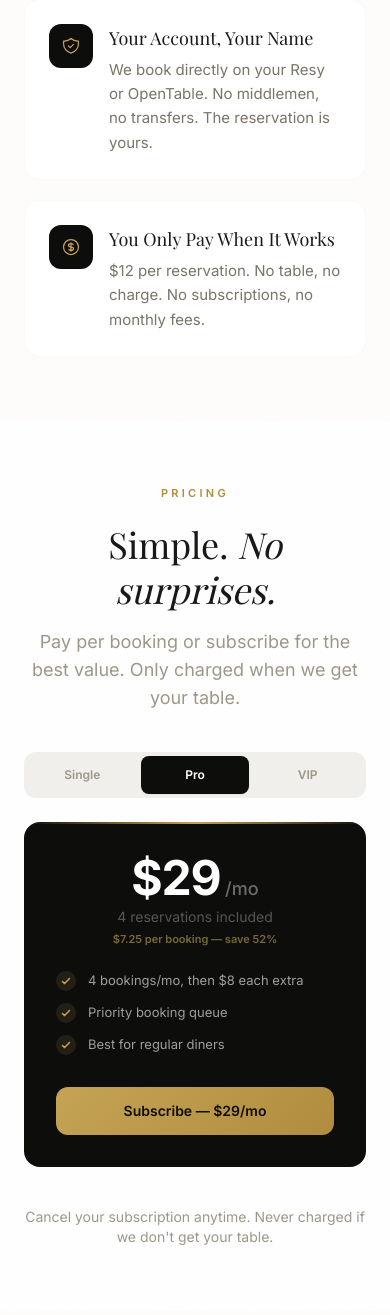
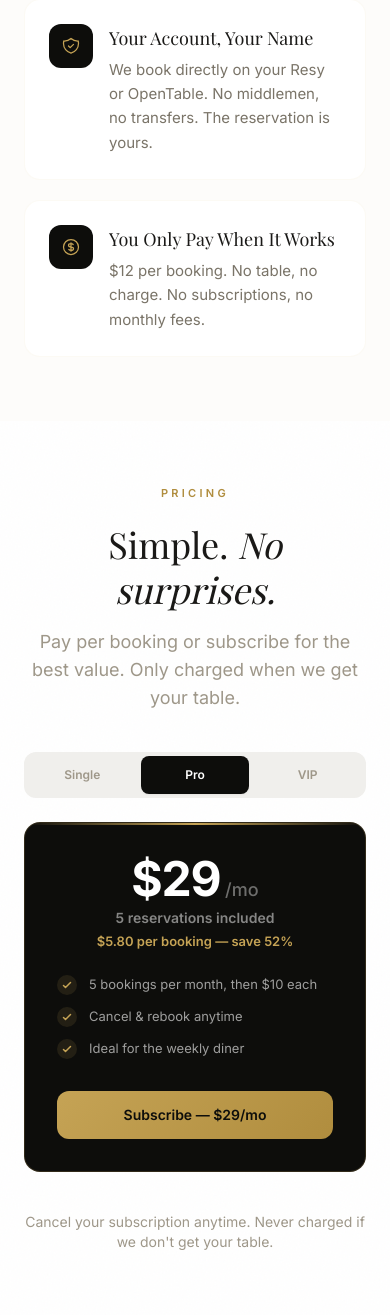
Before and after one commit to rockstarade/tablemate, a Python web app: template src/tablement/web/templates/landing_v8.html in a window 390 px wide. Shown: the part 2627-3942 px from the top of the page. Run offline with Jinja, Linux system fonts and the light colour scheme; the template is opened without the code that fills it, so the values that code supplies are empty; some libraries are stand-ins or nearby versions; some web fonts are replaced.

Commit message:
Welcome popup for new users + pricing overhaul
Welcome:
- After entering first name, show a celebratory welcome popup
- "Welcome to TablePass, [name]!" with gradient name, subtext, "Let's go" button
- Auto-dismisses after 3.5s or click to dismiss
- Smooth scale+fade animation, works on mobile and desktop

Pricing (landing_v8):
- Single: $15 → $12, thicker border (2px), "Released & unreleased dates"
- Pro: 4 → 5 reservations, $5.80/booking (save 52%), wider "PRO" label
  - Removed "Priority booking queue", added "Released & unreleased dates"
  - "Best for regular diners" → "Ideal for the weekly diner"
  - Per-booking price made brighter (text-gold-400, 13px vs 11px)
  - Subtle gold border added
  - Overage: $10/each
- VIP: $59 → $69, 10 → 12 reservations, $5.75/booking (save 52%)
  - Removed "Top-priority" checkmark, added "Best value per booking"
  - Button upgraded: gold gradient with glow, "Go VIP — $69/mo"
  - Overage: $8/each

Co-Authored-By: Claude Opus 4.6 <noreply@anthropic.com>

```diff
--- a/src/tablement/web/templates/landing_v8.html
+++ b/src/tablement/web/templates/landing_v8.html
@@ -483,7 +483,7 @@
                             </div>
                             <div>
                                 <h3 class="text-lg sm:text-xl font-serif text-stone-900 mb-1.5">You Only Pay When It Works</h3>
-                                <p class="text-stone-500 text-[15px] sm:text-base leading-relaxed">$12 per reservation. No table, no charge. No subscriptions, no monthly fees.</p>
+                                <p class="text-stone-500 text-[15px] sm:text-base leading-relaxed">$12 per booking. No table, no charge. No subscriptions, no monthly fees.</p>
                             </div>
                         </div>
                     </div>
@@ -520,9 +520,9 @@
                     </div>
 
                     <!-- Single -->
-                    <div x-show="plan === 'single'" x-transition class="rounded-2xl border border-stone-200 bg-cream-50 p-8 text-center">
+                    <div x-show="plan === 'single'" x-transition class="rounded-2xl bg-cream-50 p-8 text-center" style="border: 2px solid #D6D3CD;">
                         <div class="mb-2">
-                            <span class="text-5xl font-bold text-stone-900 tracking-tight">$15</span>
+                            <span class="text-5xl font-bold text-stone-900 tracking-tight">$12</span>
                         </div>
                         <p class="text-stone-400 text-sm mb-6">per successful booking</p>
                         <ul class="text-stone-500 text-[13px] space-y-3 mb-8 text-left">
@@ -536,7 +536,7 @@
                                 <span class="w-5 h-5 rounded-full bg-stone-950 flex items-center justify-center flex-shrink-0">
                                     <svg class="w-3 h-3 text-gold-400" fill="none" stroke="currentColor" viewBox="0 0 24 24"><path stroke-linecap="round" stroke-linejoin="round" stroke-width="3" d="M5 13l4 4L19 7"/></svg>
                                 </span>
-                                Drop sniping + cancellation monitoring
+                                Released &amp; unreleased dates
                             </li>
                             <li class="flex items-center gap-3">
                                 <span class="w-5 h-5 rounded-full bg-stone-950 flex items-center justify-center flex-shrink-0">
@@ -552,32 +552,32 @@
                     </div>
 
                     <!-- Pro -->
-                    <div x-show="plan === 'pro'" x-transition class="rounded-2xl bg-stone-950 p-8 text-center relative overflow-hidden">
+                    <div x-show="plan === 'pro'" x-transition class="rounded-2xl bg-stone-950 p-8 text-center relative overflow-hidden" style="border: 1px solid rgba(197,163,85,0.2);">
                         <div class="absolute top-0 left-0 right-0 h-[2px] bg-gradient-to-r from-transparent via-gold-400 to-transparent"></div>
                         <div class="mb-1">
                             <span class="text-5xl font-bold text-white tracking-tight">$29</span>
                             <span class="text-white/40 text-lg font-medium">/mo</span>
                         </div>
-                        <p class="text-white/30 text-sm mb-1">4 reservations included</p>
-                        <p class="text-gold-400/60 text-[11px] font-semibold mb-6">$7.25 per booking &mdash; save 52%</p>
+                        <p class="text-white/50 text-sm font-semibold mb-1">5 reservations included</p>
+                        <p class="text-gold-400 text-[13px] font-semibold mb-6">$5.80 per booking &mdash; save 52%</p>
                         <ul class="text-white/45 text-[13px] space-y-3 mb-8 text-left">
                             <li class="flex items-center gap-3">
                                 <span class="w-5 h-5 rounded-full flex items-center justify-center flex-shrink-0" style="background: rgba(197,163,85,0.12);">
                                     <svg class="w-3 h-3 text-gold-400" fill="none" stroke="currentColor" viewBox="0 0 24 24"><path stroke-linecap="round" stroke-linejoin="round" stroke-width="3" d="M5 13l4 4L19 7"/></svg>
                                 </span>
-                                <span class="text-white/60">4 bookings/mo, then $8 each extra</span>
+                                <span class="text-white/60">5 bookings per month, then $10 each</span>
                             </li>
                             <li class="flex items-center gap-3">
                                 <span class="w-5 h-5 rounded-full flex items-center justify-center flex-shrink-0" style="background: rgba(197,163,85,0.12);">
                                     <svg class="w-3 h-3 text-gold-400" fill="none" stroke="currentColor" viewBox="0 0 24 24"><path stroke-linecap="round" stroke-linejoin="round" stroke-width="3" d="M5 13l4 4L19 7"/></svg>
                                 </span>
-                                <span class="text-white/60">Priority booking queue</span>
+                                <span class="text-white/60">Cancel &amp; rebook anytime</span>
                             </li>
                             <li class="flex items-center gap-3">
                                 <span class="w-5 h-5 rounded-full flex items-center justify-center flex-shrink-0" style="background: rgba(197,163,85,0.12);">
                                     <svg class="w-3 h-3 text-gold-400" fill="none" stroke="currentColor" viewBox="0 0 24 24"><path stroke-linecap="round" stroke-linejoin="round" stroke-width="3" d="M5 13l4 4L19 7"/></svg>
                                 </span>
-                                <span class="text-white/60">Best for regular diners</span>
+                                <span class="text-white/60">Ideal for the weekly diner</span>
                             </li>
                         </ul>
                         <button @click="selectedPlan = 'pro'; openAuth()"
@@ -591,23 +591,23 @@
                     <div x-show="plan === 'vip'" x-transition class="rounded-2xl bg-stone-950 p-8 text-center relative overflow-hidden">
                         <div class="absolute top-0 left-0 right-0 h-[2px] bg-gradient-to-r from-transparent via-gold-400 to-transparent"></div>
                         <div class="mb-1">
-                            <span class="text-5xl font-bold text-white tracking-tight">$59</span>
+                            <span class="text-5xl font-bold text-white tracking-tight">$69</span>
                             <span class="text-white/40 text-lg font-medium">/mo</span>
                         </div>
-                        <p class="text-white/30 text-sm mb-1">10 reservations included</p>
-                        <p class="text-gold-400/60 text-[11px] font-semibold mb-6">$5.90 per booking &mdash; save 61%</p>
+                        <p class="text-white/50 text-sm font-semibold mb-1">12 reservations included</p>
+                        <p class="text-gold-400 text-[13px] font-semibold mb-6">$5.75 per booking &mdash; save 52%</p>
                         <ul class="text-white/45 text-[13px] space-y-3 mb-8 text-left">
                             <li class="flex items-center gap-3">
                                 <span class="w-5 h-5 rounded-full flex items-center justify-center flex-shrink-0" style="background: rgba(197,163,85,0.12);">
                                     <svg class="w-3 h-3 text-gold-400" fill="none" stroke="currentColor" viewBox="0 0 24 24"><path stroke-linecap="round" stroke-linejoin="round" stroke-width="3" d="M5 13l4 4L19 7"/></svg>
                                 </span>
-                                <span class="text-white/60">10 bookings/mo, then $6 each extra</span>
+                                <span class="text-white/60">12 bookings per month, then $8 each</span>
                             </li>
                             <li class="flex items-center gap-3">
                                 <span class="w-5 h-5 rounded-full flex items-center justify-center flex-shrink-0" style="background: rgba(197,163,85,0.12);">
                                     <svg class="w-3 h-3 text-gold-400" fill="none" stroke="currentColor" viewBox="0 0 24 24"><path stroke-linecap="round" stroke-linejoin="round" stroke-width="3" d="M5 13l4 4L19 7"/></svg>
                                 </span>
-                                <span class="text-white/60">Top-priority booking &mdash; fastest snipes</span>
+                                <span class="text-white/60">Unlimited cancellation monitoring</span>
                             </li>
                             <li class="flex items-center gap-3">
                                 <span class="w-5 h-5 rounded-full flex items-center justify-center flex-shrink-0" style="background: rgba(197,163,85,0.12);">
@@ -617,9 +617,9 @@
                             </li>
                         </ul>
                         <button @click="selectedPlan = 'vip'; openAuth()"
-                            class="w-full py-3.5 rounded-xl font-semibold text-sm transition-all"
-                            style="background: linear-gradient(135deg, #C5A355, #B08D3E); color: #0D0D0B;">
-                            Subscribe &mdash; $59/mo
+                            class="w-full py-4 rounded-xl font-bold text-sm transition-all tracking-wide"
+                            style="background: linear-gradient(135deg, #C5A355, #D4B978, #B08D3E); color: #0D0D0B; box-shadow: 0 0 20px rgba(197,163,85,0.2);">
+                            Go VIP &mdash; $69/mo
                         </button>
                     </div>
                 </div>
@@ -627,10 +627,10 @@
                 <!-- Desktop: 3-column -->
                 <div class="hidden sm:grid grid-cols-3 gap-5 max-w-4xl mx-auto mt-16">
                     <!-- Single -->
-                    <div class="reveal rounded-2xl border border-stone-200 bg-cream-50 p-8 lg:p-10 text-center flex flex-col">
+                    <div class="reveal rounded-2xl bg-cream-50 p-8 lg:p-10 text-center flex flex-col" style="border: 2px solid #D6D3CD;">
                         <h3 class="text-[11px] font-semibold text-stone-400 tracking-[0.2em] uppercase mb-6">Single</h3>
                         <div class="mb-2">
-                            <span class="text-5xl lg:text-6xl font-bold text-stone-900 tracking-tight">$15</span>
+                            <span class="text-5xl lg:text-6xl font-bold text-stone-900 tracking-tight">$12</span>
                         </div>
                         <p class="text-stone-400 text-sm mb-8">per successful booking</p>
                         <ul class="text-stone-500 text-[13px] lg:text-[14px] space-y-3.5 mb-10 text-left">
@@ -644,7 +644,7 @@
                                 <span class="w-5 h-5 rounded-full bg-stone-950 flex items-center justify-center flex-shrink-0">
                                     <svg class="w-3 h-3 text-gold-400" fill="none" stroke="currentColor" viewBox="0 0 24 24"><path stroke-linecap="round" stroke-linejoin="round" stroke-width="3" d="M5 13l4 4L19 7"/></svg>
                                 </span>
-                                Drop sniping + cancellation watch
+                                Released &amp; unreleased dates
                             </li>
                             <li class="flex items-center gap-3">
                                 <span class="w-5 h-5 rounded-full bg-stone-950 flex items-center justify-center flex-shrink-0">
@@ -666,28 +666,28 @@
                     </div>
 
                     <!-- Pro (featured) -->
-                    <div class="reveal rounded-2xl bg-stone-950 p-8 lg:p-10 text-center relative overflow-hidden flex flex-col" style="transition-delay: 0.1s; transform: scale(1.04); z-index: 1;">
+                    <div class="reveal rounded-2xl bg-stone-950 p-8 lg:p-10 text-center relative overflow-hidden flex flex-col" style="transition-delay: 0.1s; transform: scale(1.04); z-index: 1; border: 1px solid rgba(197,163,85,0.25);">
                         <div class="absolute top-0 left-0 right-0 h-[2px] bg-gradient-to-r from-transparent via-gold-400 to-transparent"></div>
                         <div class="absolute top-4 right-4 px-2.5 py-1 rounded-md text-[10px] font-bold tracking-[0.1em] uppercase" style="background: rgba(197,163,85,0.15); color: #D4B978;">Most Popular</div>
-                        <h3 class="text-[11px] font-semibold text-white/35 tracking-[0.2em] uppercase mb-6">Pro</h3>
+                        <h3 class="text-[12px] font-semibold text-white/35 tracking-[0.3em] uppercase mb-6">Pro</h3>
                         <div class="mb-1">
                             <span class="text-5xl lg:text-6xl font-bold text-white tracking-tight">$29</span>
                             <span class="text-white/40 text-xl font-medium">/mo</span>
                         </div>
-                        <p class="text-white/30 text-sm mb-1">4 reservations included</p>
-                        <p class="text-gold-400/60 text-[11px] font-semibold mb-7">$7.25 per booking &mdash; save 52%</p>
+                        <p class="text-white/50 text-[15px] font-semibold mb-1">5 reservations included</p>
+                        <p class="text-gold-400 text-[13px] font-semibold mb-7">$5.80 per booking &mdash; save 52%</p>
                         <ul class="text-white/45 text-[13px] lg:text-[14px] space-y-3.5 mb-10 text-left">
                             <li class="flex items-center gap-3">
                                 <span class="w-5 h-5 rounded-full flex items-center justify-center flex-shrink-0" style="background: rgba(197,163,85,0.12);">
                                     <svg class="w-3 h-3 text-gold-400" fill="none" stroke="currentColor" viewBox="0 0 24 24"><path stroke-linecap="round" stroke-linejoin="round" stroke-width="3" d="M5 13l4 4L19 7"/></svg>
                                 </span>
-                                <span class="text-white/60">4 bookings/mo, then $8 each</span>
+                                <span class="text-white/60">5 bookings per month, then $10 each</span>
                             </li>
                             <li class="flex items-center gap-3">
                                 <span class="w-5 h-5 rounded-full flex items-center justify-center flex-shrink-0" style="background: rgba(197,163,85,0.12);">
                                     <svg class="w-3 h-3 text-gold-400" fill="none" stroke="currentColor" viewBox="0 0 24 24"><path stroke-linecap="round" stroke-linejoin="round" stroke-width="3" d="M5 13l4 4L19 7"/></svg>
                                 </span>
-                                <span class="text-white/60">Priority booking queue</span>
+                                <span class="text-white/60">Released &amp; unreleased dates</span>
                             </li>
                             <li class="flex items-center gap-3">
                                 <span class="w-5 h-5 rounded-full flex items-center justify-center flex-shrink-0" style="background: rgba(197,163,85,0.12);">
@@ -699,7 +699,7 @@
                                 <span class="w-5 h-5 rounded-full flex items-center justify-center flex-shrink-0" style="background: rgba(197,163,85,0.12);">
                                     <svg class="w-3 h-3 text-gold-400" fill="none" stroke="currentColor" viewBox="0 0 24 24"><path stroke-linecap="round" stroke-linejoin="round" stroke-width="3" d="M5 13l4 4L19 7"/></svg>
                                 </span>
-                                <span class="text-white/60">Best for regular diners</span>
+                                <span class="text-white/60">Ideal for the weekly diner</span>
                             </li>
                         </ul>
                         <button @click="selectedPlan = 'pro'; openAuth()"
@@ -711,26 +711,20 @@
 
                     <!-- VIP -->
                     <div class="reveal rounded-2xl bg-stone-950 p-8 lg:p-10 text-center relative overflow-hidden flex flex-col" style="transition-delay: 0.2s;">
-                        <div class="absolute top-0 left-0 right-0 h-[2px] bg-gradient-to-r from-transparent via-gold-400/50 to-transparent"></div>
+                        <div class="absolute top-0 left-0 right-0 h-[2px] bg-gradient-to-r from-transparent via-gold-400 to-transparent"></div>
                         <h3 class="text-[11px] font-semibold text-white/35 tracking-[0.2em] uppercase mb-6">VIP</h3>
                         <div class="mb-1">
-                            <span class="text-5xl lg:text-6xl font-bold text-white tracking-tight">$59</span>
+                            <span class="text-5xl lg:text-6xl font-bold text-white tracking-tight">$69</span>
                             <span class="text-white/40 text-xl font-medium">/mo</span>
                         </div>
-                        <p class="text-white/30 text-sm mb-1">10 reservations included</p>
-                        <p class="text-gold-400/60 text-[11px] font-semibold mb-7">$5.90 per booking &mdash; save 61%</p>
+                        <p class="text-white/50 text-[15px] font-semibold mb-1">12 reservations included</p>
+                        <p class="text-gold-400 text-[13px] font-semibold mb-7">$5.75 per booking &mdash; save 52%</p>
                         <ul class="text-white/45 text-[13px] lg:text-[14px] space-y-3.5 mb-10 text-left">
                             <li class="flex items-center gap-3">
                                 <span class="w-5 h-5 rounded-full flex items-center justify-center flex-shrink-0" style="background: rgba(197,163,85,0.12);">
                                     <svg class="w-3 h-3 text-gold-400" fill="none" stroke="currentColor" viewBox="0 0 24 24"><path stroke-linecap="round" stroke-linejoin="round" stroke-width="3" d="M5 13l4 4L19 7"/></svg>
                                 </span>
-                                <span class="text-white/60">10 bookings/mo, then $6 each</span>
-                            </li>
-                            <li class="flex items-center gap-3">
-                                <span class="w-5 h-5 rounded-full flex items-center justify-center flex-shrink-0" style="background: rgba(197,163,85,0.12);">
-                                    <svg class="w-3 h-3 text-gold-400" fill="none" stroke="currentColor" viewBox="0 0 24 24"><path stroke-linecap="round" stroke-linejoin="round" stroke-width="3" d="M5 13l4 4L19 7"/></svg>
-                                </span>
-                                <span class="text-white/60">Top-priority &mdash; fastest snipes</span>
+                                <span class="text-white/60">12 bookings per month, then $8 each</span>
                             </li>
                             <li class="flex items-center gap-3">
                                 <span class="w-5 h-5 rounded-full flex items-center justify-center flex-shrink-0" style="background: rgba(197,163,85,0.12);">
@@ -742,15 +736,21 @@
                                 <span class="w-5 h-5 rounded-full flex items-center justify-center flex-shrink-0" style="background: rgba(197,163,85,0.12);">
                                     <svg class="w-3 h-3 text-gold-400" fill="none" stroke="currentColor" viewBox="0 0 24 24"><path stroke-linecap="round" stroke-linejoin="round" stroke-width="3" d="M5 13l4 4L19 7"/></svg>
                                 </span>
+                                <span class="text-white/60">Best value per booking</span>
+                            </li>
+                            <li class="flex items-center gap-3">
+                                <span class="w-5 h-5 rounded-full flex items-center justify-center flex-shrink-0" style="background: rgba(197,163,85,0.12);">
+                                    <svg class="w-3 h-3 text-gold-400" fill="none" stroke="currentColor" viewBox="0 0 24 24"><path stroke-linecap="round" stroke-linejoin="round" stroke-width="3" d="M5 13l4 4L19 7"/></svg>
+                                </span>
                                 <span class="text-white/60">Perfect for couples &amp; power diners</span>
                             </li>
                         </ul>
                         <button @click="selectedPlan = 'vip'; openAuth()"
-                            class="w-full py-3.5 rounded-xl font-semibold text-sm transition-all mt-auto text-white"
-                            style="background: rgba(255,255,255,0.06); border: 1px solid rgba(255,255,255,0.1);"
-                            onmouseover="this.style.background='rgba(197,163,85,0.15)'; this.style.borderColor='rgba(197,163,85,0.3)'; this.style.color='#D4B978';"
-                            onmouseout="this.style.background='rgba(255,255,255,0.06)'; this.style.borderColor='rgba(255,255,255,0.1)'; this.style.color='white';">
-                            Subscribe &mdash; $59/mo
+                            class="w-full py-4 rounded-xl font-bold text-sm tracking-wide transition-all mt-auto"
+                            style="background: linear-gradient(135deg, #C5A355, #D4B978, #B08D3E); color: #0D0D0B; box-shadow: 0 0 20px rgba(197,163,85,0.15);"
+                            onmouseover="this.style.boxShadow='0 0 30px rgba(197,163,85,0.3)';"
+                            onmouseout="this.style.boxShadow='0 0 20px rgba(197,163,85,0.15)';">
+                            Go VIP &mdash; $69/mo
                         </button>
                     </div>
                 </div>
@@ -889,7 +889,7 @@
                     style="background: linear-gradient(135deg, #C5A355, #B08D3E); color: #0D0D0B; padding: 18px 48px; font-size: 18px;">
                     Get Started &rarr;
                 </button>
-                <p class="text-white/15 text-xs mt-6 tracking-wide">$12 per confirmed reservation. Only charged when we get the table.</p>
+                <p class="text-white/15 text-xs mt-6 tracking-wide">$12 per confirmed booking. Only charged when we get the table.</p>
             </div>
         </section>
     </main>
```
Also changed, not shown: src/tablement/web/templates/browse_v2.html (+26 -1 lines).
